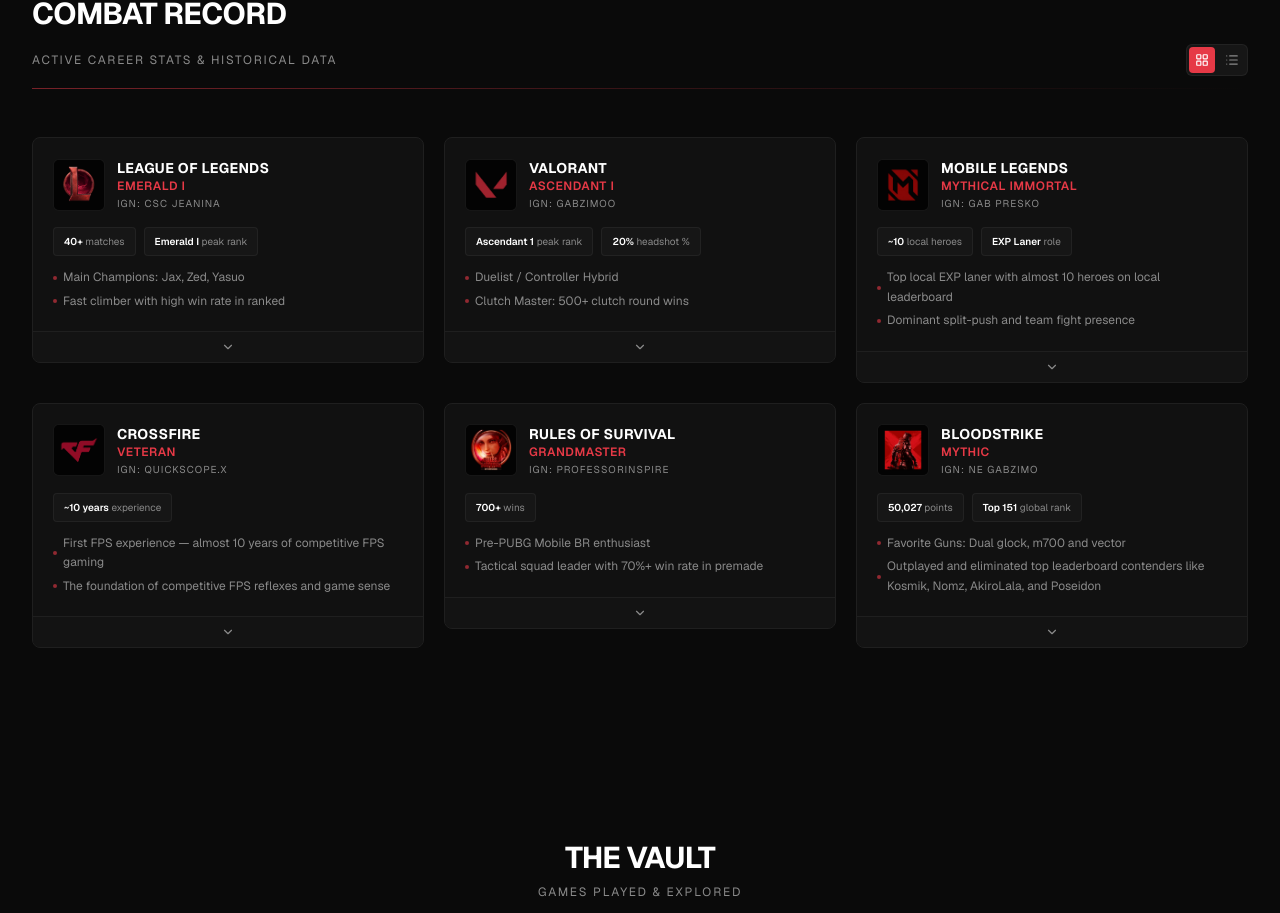
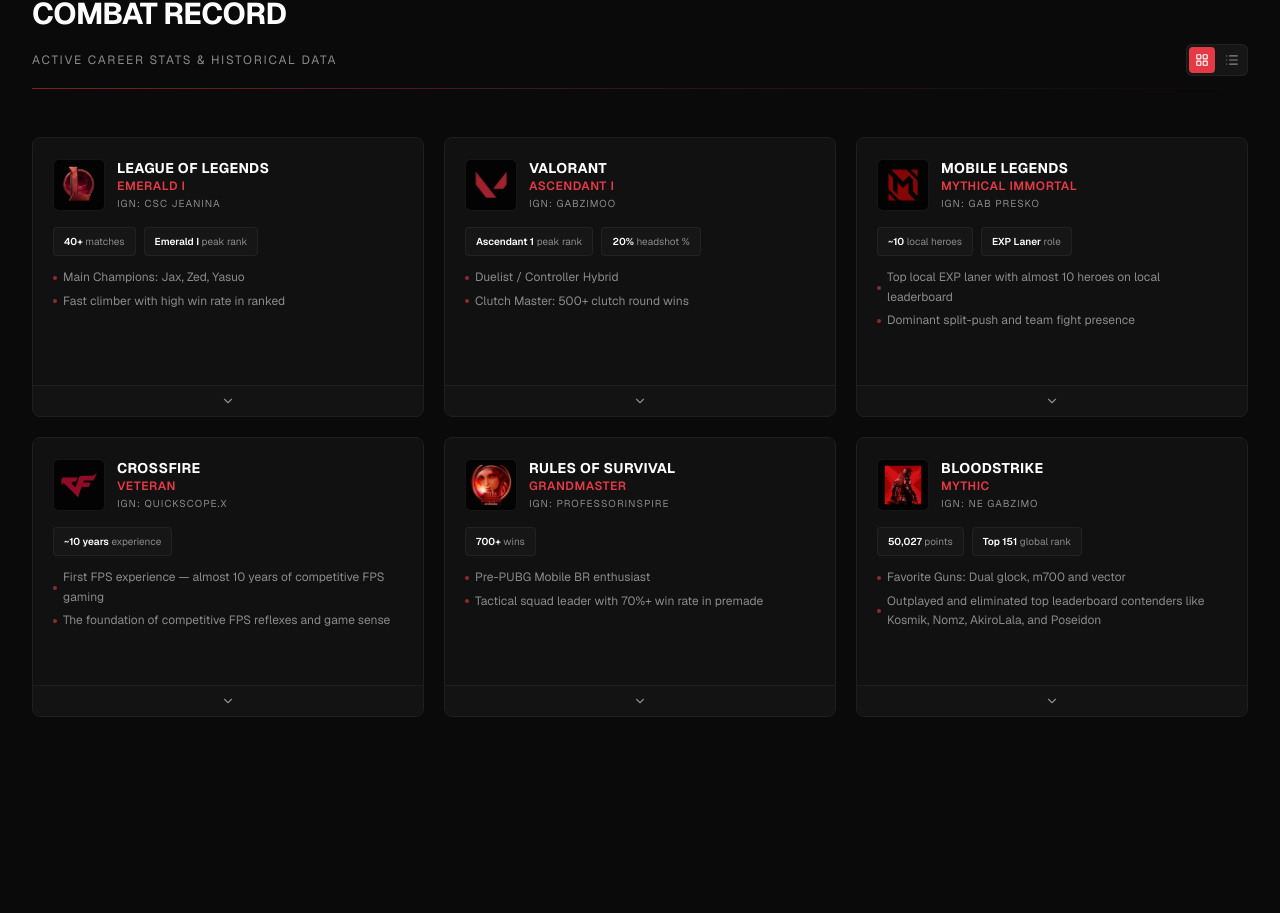
Before and after one commit to DeghneG/QuestLog, a Next.js app: page / in a window 1280 px wide. Shown: the part 900-1813 px from the top of the page. Built offline with nearby package versions, Linux system fonts and the light colour scheme.

Commit message:
Set uniform min-height for closed cards and enforce individual expansion

```diff
--- a/src/components/GameCard.tsx
+++ b/src/components/GameCard.tsx
@@ -45,7 +45,7 @@
       transition={{ duration: 0.5 }}
       onHoverStart={() => setHovered(true)}
       onHoverEnd={() => setHovered(false)}
-      className={`relative bg-card-bg border rounded-lg overflow-hidden transition-all duration-300 cursor-pointer flex flex-col ${
+      className={`relative bg-card-bg border rounded-lg overflow-hidden transition-all duration-300 cursor-pointer flex flex-col min-h-[280px] ${
         hovered
           ? "border-gamer-red shadow-[0_0_8px_rgba(230,57,70,0.8),inset_0_0_4px_rgba(230,57,70,0.4)]"
           : "border-card-border"
```
